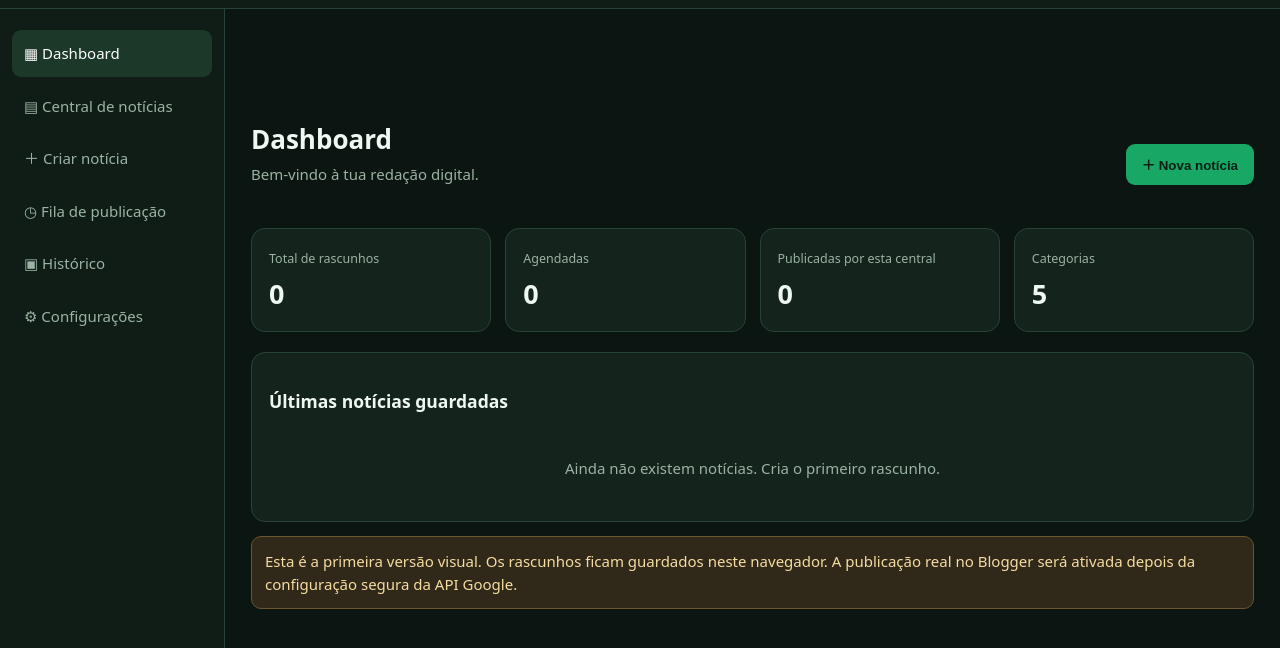
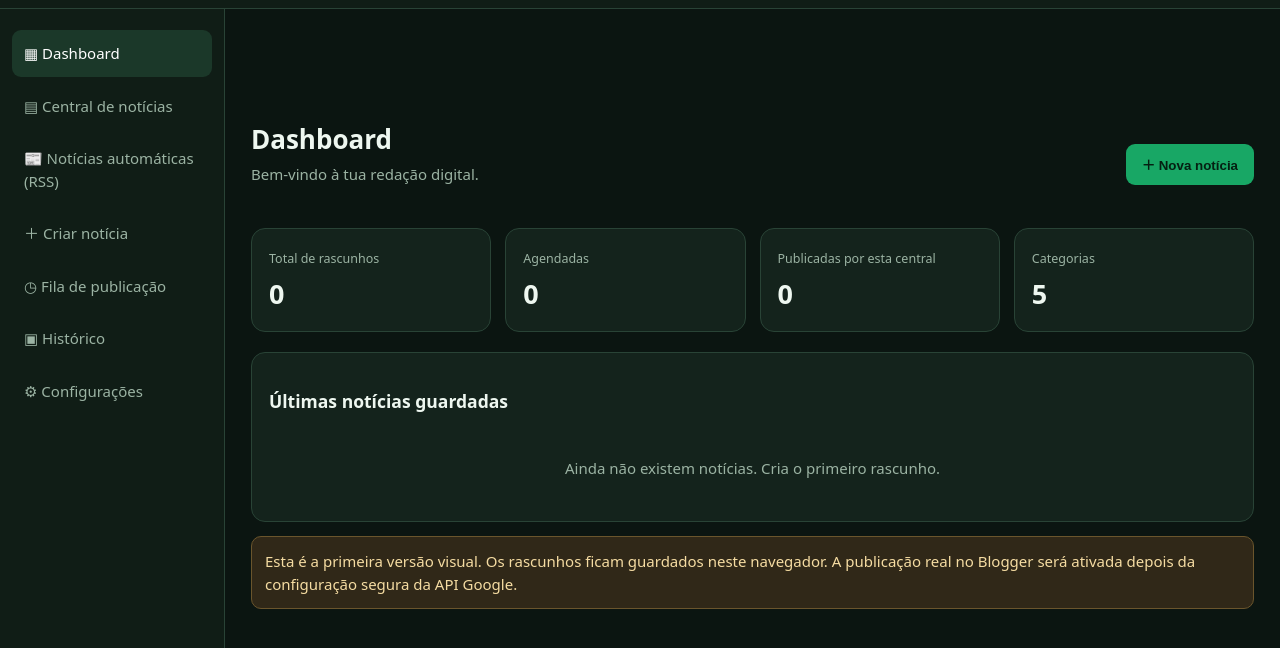
Before and after one commit to cjnoticia24h/cjnoticia24h, a plain HTML site: page index.html in a window 1280 px wide. Shown: the part 72-720 px from the top of the page. Drawn offline with Linux system fonts and the light colour scheme.

Commit message:
Atualizar o index.html

```diff
--- a/index.html
+++ b/index.html
@@ -24,6 +24,7 @@ form{display:grid;gap:13px}.field{display:grid;gap:6px}label{color:#c7d8cd;font-
 <aside><nav>
 <button class="active" data-tab="dashboard">▦ Dashboard</button>
 <button data-tab="central">▤ Central de notícias</button>
+<button data-tab="rss">📰 Notícias automáticas (RSS)</button>
 <button data-tab="editor">＋ Criar notícia</button>
 <button data-tab="queue">◷ Fila de publicação</button>
 <button data-tab="history">▣ Histórico</button>
```
